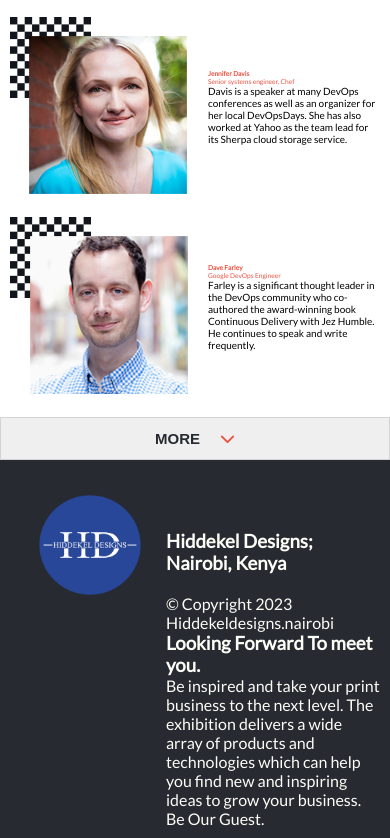
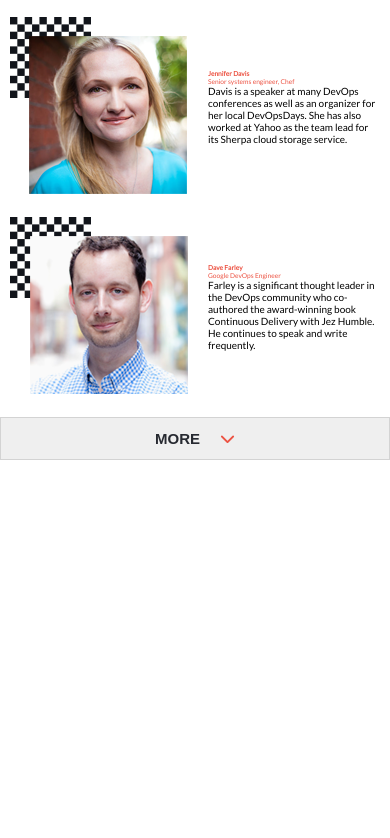
Before and after one commit to Caren-Koroeny/hiddekel-global-summit, a website: page index.html in a window 390 px wide. Shown: the part 2465-3303 px from the top of the page. After the commit the page ends 2925 px from the top, so only its background shows below. Drawn offline with Linux system fonts and the light colour scheme.

Commit message:
removed footer in mobile version of index.html

```diff
--- a/assets/styles/mobile.css
+++ b/assets/styles/mobile.css
@@ -333,7 +333,7 @@ body {
   }
 
   .bottom-footer {
-    background-color: #272a31;
+    display: none;
   }
 
   .log-hiddekel {
```
